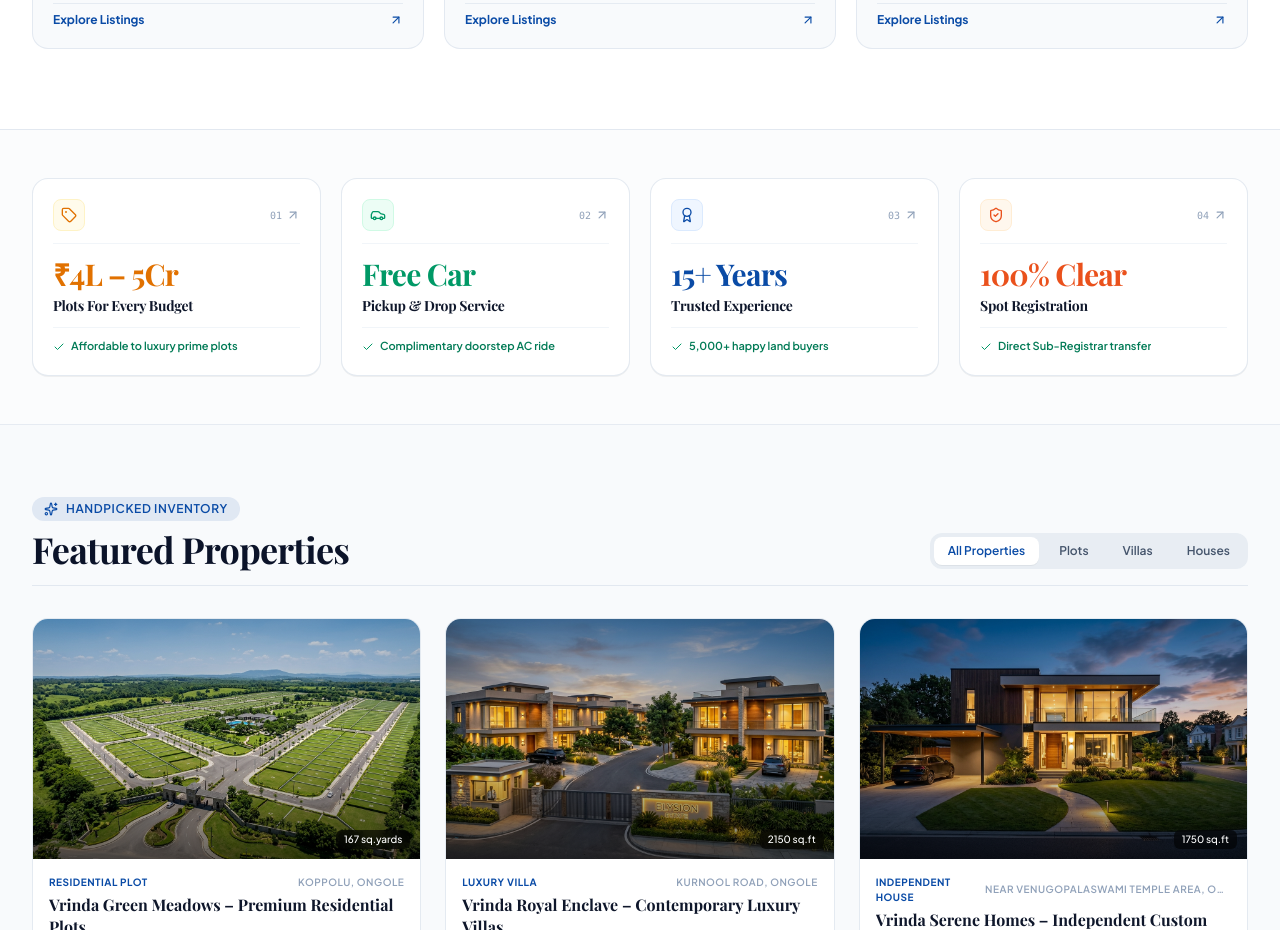
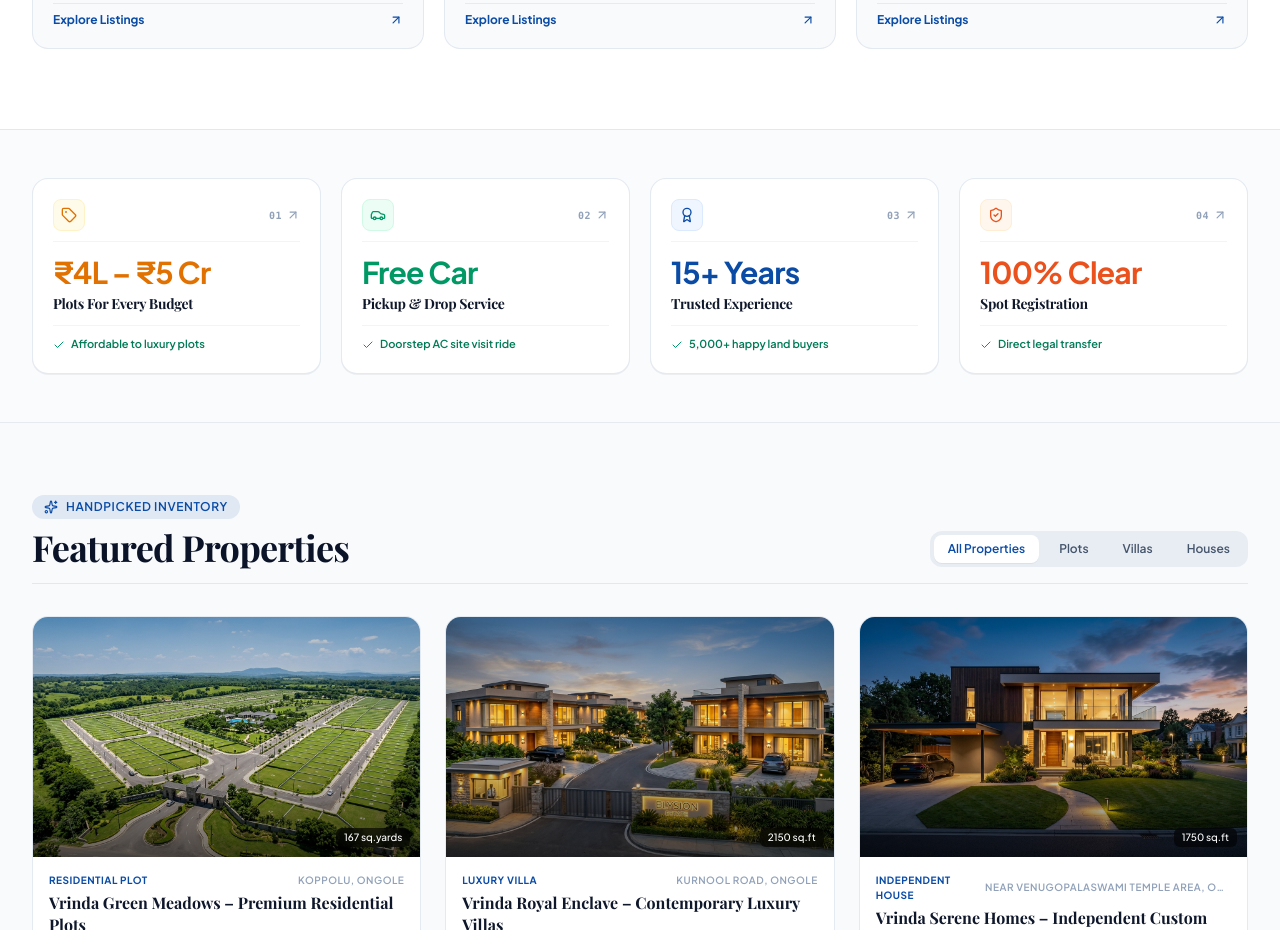
Before and after one commit to neelhari/vrinda-realestate, a Next.js app: page / in a window 1280 px wide. Shown: the part 1640-2570 px from the top of the page. Built offline with nearby package versions, Linux system fonts and the light colour scheme; no server answers; the database is empty.

Commit message:
adminfixed

```diff
--- a/src/components/home/QuickHighlights.tsx
+++ b/src/components/home/QuickHighlights.tsx
@@ -8,27 +8,27 @@ import { Tag, Car, Award, ShieldCheck, Check, ArrowUpRight } from 'lucide-react'
 const HIGHLIGHT_CARDS = [
   {
     id: 'budget-plots',
-    metric: '₹4L – 5Cr',
+    metric: '₹4L – ₹5 Cr',
     number: '01',
     label: 'Plots For Every Budget',
-    highlight: 'Affordable to luxury prime plots',
+    highlight: 'Affordable to luxury plots',
     href: '/plots',
     icon: <Tag className="w-4 h-4 text-amber-600" />,
     accentColor: 'text-amber-600 group-hover:text-amber-700',
     iconBg: 'bg-amber-50 border-amber-100',
-    hoverBorder: 'hover:border-amber-300'
+    hoverBorder: 'hover:border-amber-400'
   },
   {
     id: 'free-car',
     metric: 'Free Car',
     number: '02',
     label: 'Pickup & Drop Service',
-    highlight: 'Complimentary doorstep AC ride',
+    highlight: 'Doorstep AC site visit ride',
     href: '/site-visit',
     icon: <Car className="w-4 h-4 text-emerald-600" />,
     accentColor: 'text-emerald-600 group-hover:text-emerald-700',
     iconBg: 'bg-emerald-50 border-emerald-100',
-    hoverBorder: 'hover:border-emerald-300'
+    hoverBorder: 'hover:border-emerald-400'
   },
   {
     id: 'experience',
@@ -40,28 +40,28 @@ const HIGHLIGHT_CARDS = [
     icon: <Award className="w-4 h-4 text-[#0a4ba6]" />,
     accentColor: 'text-[#0a4ba6] group-hover:text-[#073575]',
     iconBg: 'bg-blue-50 border-blue-100',
-    hoverBorder: 'hover:border-blue-300'
+    hoverBorder: 'hover:border-blue-400'
   },
   {
     id: 'clear-titles',
     metric: '100% Clear',
     number: '04',
     label: 'Spot Registration',
-    highlight: 'Direct Sub-Registrar transfer',
+    highlight: 'Direct legal transfer',
     href: '/properties',
     icon: <ShieldCheck className="w-4 h-4 text-[#ea511c]" />,
     accentColor: 'text-[#ea511c] group-hover:text-[#d04312]',
     iconBg: 'bg-orange-50 border-orange-100',
-    hoverBorder: 'hover:border-orange-300'
+    hoverBorder: 'hover:border-orange-400'
   }
 ];
 
 export default function QuickHighlights() {
   return (
-    <section className="py-8 sm:py-12 bg-slate-50/60 border-b border-slate-200/80">
+    <section className="py-8 sm:py-12 bg-slate-50/70 border-b border-slate-200/80">
       <div className="max-w-7xl mx-auto px-4 sm:px-6 lg:px-8">
 
-        {/* 4 Spacious, Stat-Driven Metric Cards with Zero Text Truncation */}
+        {/* 4 Spacious, Stat-Driven Metric Cards with Crisp Modern Sans Typography */}
         <div className="grid grid-cols-2 lg:grid-cols-4 gap-3.5 sm:gap-5">
           {HIGHLIGHT_CARDS.map((card, idx) => (
             <motion.div
@@ -78,20 +78,20 @@ export default function QuickHighlights() {
                 className={`group flex flex-col justify-between h-full p-4 sm:p-5 rounded-2xl bg-white border border-slate-200/90 shadow-2xs hover:shadow-md transition-all duration-200 cursor-pointer ${card.hoverBorder}`}
               >
                 {/* Top Row: Icon + Number & Arrow */}
-                <div className="flex items-center justify-between pb-3 border-b border-slate-100">
+                <div className="flex items-center justify-between pb-2.5 border-b border-slate-100">
                   <div className={`w-8 h-8 rounded-lg flex items-center justify-center border ${card.iconBg}`}>
                     {card.icon}
                   </div>
 
                   <div className="flex items-center gap-1 text-slate-400 group-hover:text-slate-700 transition-colors">
-                    <span className="text-[10px] font-mono font-medium">{card.number}</span>
+                    <span className="text-[10px] font-mono font-bold tracking-wider">{card.number}</span>
                     <ArrowUpRight className="w-3.5 h-3.5 transition-transform group-hover:translate-x-0.5 group-hover:-translate-y-0.5" />
                   </div>
                 </div>
 
-                {/* Middle: Big Prominent Metric & Label */}
+                {/* Middle: Big Bold Crisp Modern Sans Metric & Label */}
                 <div className="py-3 space-y-1">
-                  <span className={`text-xl sm:text-2xl lg:text-3xl font-serif font-bold tracking-tight block ${card.accentColor} transition-colors`}>
+                  <span className={`text-xl sm:text-2xl lg:text-3xl font-sans font-black tracking-tight block ${card.accentColor} transition-colors`}>
                     {card.metric}
                   </span>
 
@@ -103,7 +103,7 @@ export default function QuickHighlights() {
                 {/* Bottom Row: Checkmark Benefit Bullet */}
                 <div className="pt-2.5 border-t border-slate-100 flex items-center gap-1.5 text-[10px] sm:text-[11px] font-semibold text-emerald-700">
                   <Check className="w-3 h-3 shrink-0 text-emerald-600" />
-                  <span className="line-clamp-1">{card.highlight}</span>
+                  <span className="truncate">{card.highlight}</span>
                 </div>
               </Link>
             </motion.div>
```
